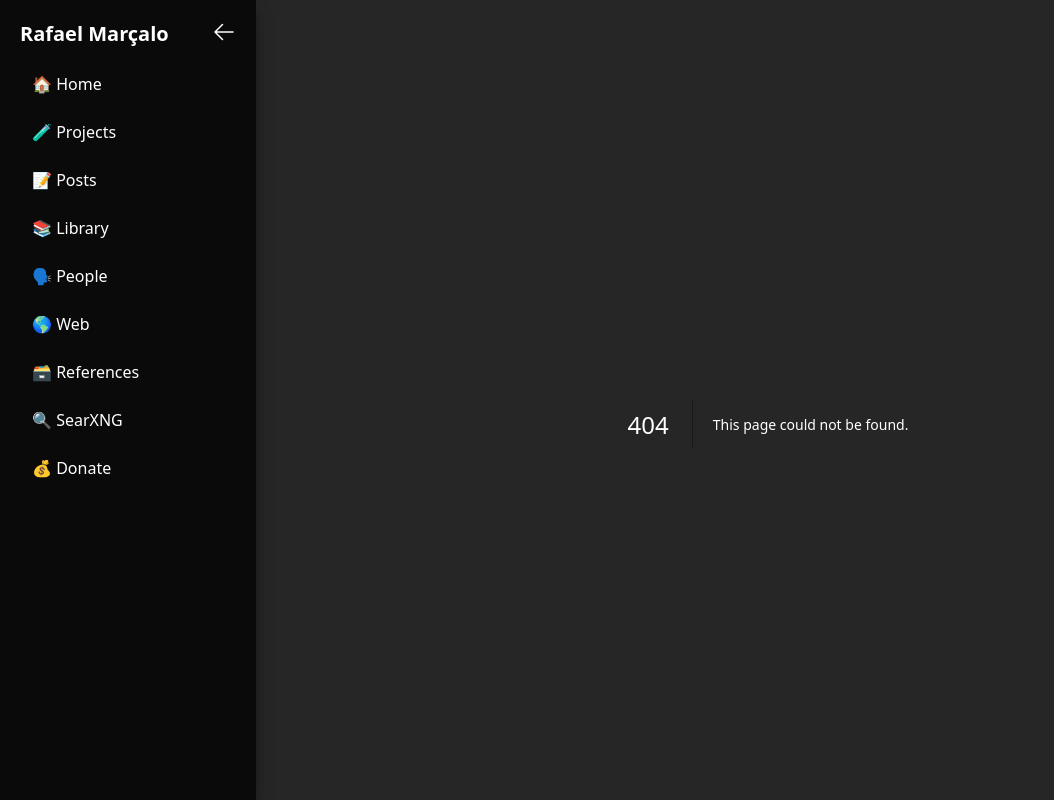
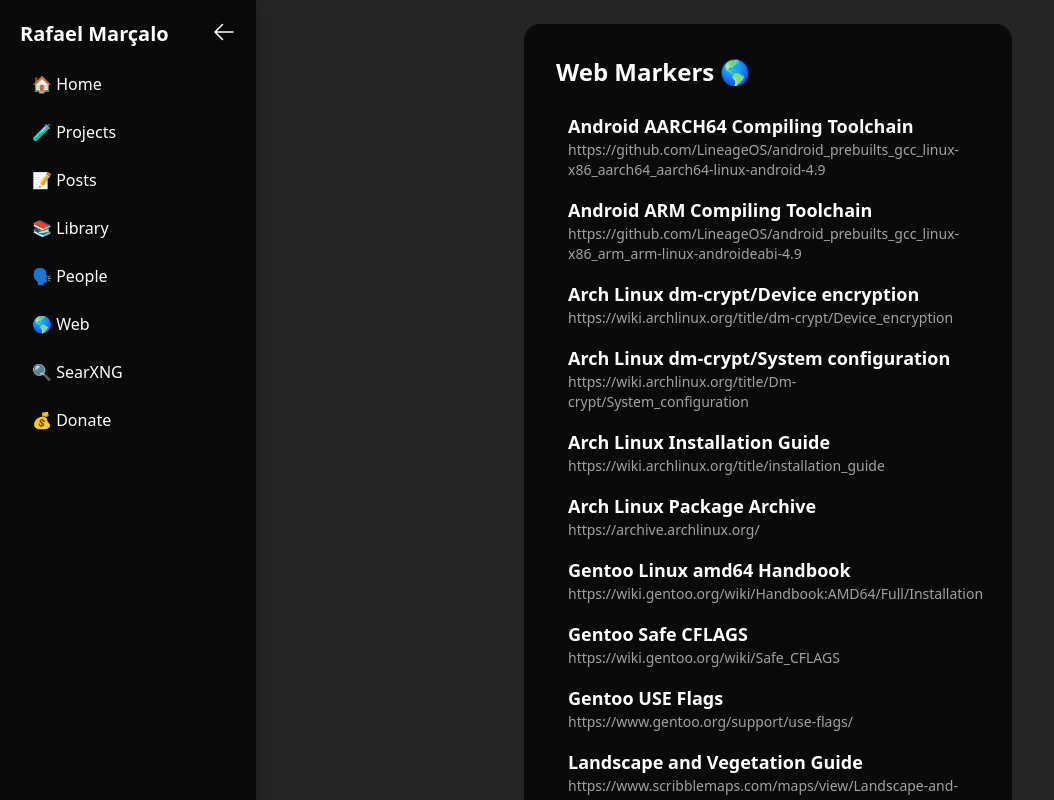
Before and after one commit to rafa-99/website, a Next.js app: page /web in a window 1280 px wide. Before the commit this address had no page. Shown: the whole page, without its empty margins (0-1054 px from the left). Built offline with nearby package versions, Linux system fonts and the light colour scheme.

Commit message:
Added web page and updated some url's

```diff
--- a/src/app/layout.tsx
+++ b/src/app/layout.tsx
@@ -36,8 +36,7 @@
 						<a href="/library">📚 Library</a>
 						<a href="/people">🗣️ People</a>
 						<a href="/web">🌎 Web</a>
-						<a href="/references">🗃️ References</a>
-						<a href="/search">🔍 SearXNG</a>
+						<a href="https://searxng.rafaelmarcalo.xyz/">🔍 SearXNG</a>
 						<a href="/donate">💰 Donate</a>
 					</nav>
 				</aside>
--- a/src/app/people/page.tsx
+++ b/src/app/people/page.tsx
@@ -1,4 +1,4 @@
-export default function PeoplePage() {
+export default function People() {
 	const people = [
 		{ name: "Ashwin Nanjappa", url: "https://codeyarns.com/" },
 		{ name: "Bryce Vandegrift", url: "https://brycevandegrift.xyz/" },
@@ -7,7 +7,7 @@
 		{ name: "Drew DeVault's blog", url: "https://drewdevault.com/" },
 		{ name: "Eric Murphy", url: "https://ericmurphy.xyz/" },
 		{ name: "Gentoomen", url: "https://g.sicp.me/" },
-		{ name: "Kris Occhipinti", url: "https://filmsbykris.com/"},
+		{ name: "Kris Occhipinti", url: "https://filmsbykris.com/" },
 		{ name: "Luke Smith", url: "https://lukesmith.xyz/" },
 		{ name: "Mental Outlaw", url: "https://www.youtube.com/c/MentalOutlaw/" },
 		{ name: "Michael Mob", url: "https://michaelmob.com/" },
--- a/src/app/posts/page.tsx
+++ b/src/app/posts/page.tsx
@@ -77,7 +77,7 @@
 				const { formattedDate, cleanFilename } = formatData(filename);
 				return (
 					<li key={filename} className="list-item">
-						<a href={`/posts/${pathPrefix}/${filename}`} target="_blank">
+						<a href={`/posts/${pathPrefix}/${filename}`} target="_blank"  rel="noopener noreferrer">
 							<div className="flex items-center gap-2">
 								{formattedDate && (
 									<span className="text-sm text-neutral-400">({formattedDate})</span>
--- /dev/null
+++ b/src/app/web/page.tsx
@@ -0,0 +1,38 @@
+export default function Web() {
+	const web = [
+		{ name: "Android AARCH64 Compiling Toolchain", url: "https://github.com/LineageOS/android_prebuilts_gcc_linux-x86_aarch64_aarch64-linux-android-4.9" },
+		{ name: "Android ARM Compiling Toolchain", url: "https://github.com/LineageOS/android_prebuilts_gcc_linux-x86_arm_arm-linux-androideabi-4.9" },
+		{ name: "Arch Linux dm-crypt/Device encryption", url: "https://wiki.archlinux.org/title/dm-crypt/Device_encryption" },
+		{ name: "Arch Linux dm-crypt/System configuration", url: "https://wiki.archlinux.org/title/Dm-crypt/System_configuration" },
+		{ name: "Arch Linux Installation Guide", url: "https://wiki.archlinux.org/title/installation_guide" },
+		{ name: "Arch Linux Package Archive", url: "https://archive.archlinux.org/" },
+		{ name: "Gentoo Linux amd64 Handbook", url: "https://wiki.gentoo.org/wiki/Handbook:AMD64/Full/Installation" },
+		{ name: "Gentoo Safe CFLAGS", url: "https://wiki.gentoo.org/wiki/Safe_CFLAGS" },
+		{ name: "Gentoo USE Flags", url: "https://www.gentoo.org/support/use-flags/" },
+		{ name: "Landscape and Vegetation Guide", url: "https://www.scribblemaps.com/maps/view/Landscape-and-Vegetation-Guide/U1ZwTHRDGL" },
+		{ name: "Nanyang Technological University - Programming Notes", url: "https://www3.ntu.edu.sg/home/ehchua/programming/index.html" },
+		{ name: "OpenBSD Public Repositories", url: "https://ftp.openbsd.org/pub/OpenBSD/" },
+		{ name: "Plonk It", url: "https://www.plonkit.net/" },
+		{ name: "SearXNG and searx instances", url: "https://searx.space/" },
+		{ name: "Suckless Stuff That Rocks", url: "https://suckless.org/rocks/" },
+		{ name: "XDG Base Directory", url: "https://wiki.archlinux.org/title/XDG_Base_Directory" },
+	];
+
+	return (
+		<div className="flex flex-col items-center justify-center space-y-12">
+			<div className="bg-neutral-950 p-8 rounded-2xl shadow-lg max-w-1/2 w-full">
+				<h1 className="text-2xl font-bold mb-4 text-white">Web Markers 🌎</h1>
+				<ul>
+					{web.map((page, index) => (
+						<li key={index} className="list-item">
+							<a href={page.url} target="_blank" rel="noopener noreferrer" className="flex flex-col">
+								<span className="text-lg font-semibold">{page.name}</span>
+								<span className="text-sm text-neutral-400">{page.url}</span>
+							</a>
+						</li>
+					))}
+				</ul>
+			</div>
+		</div>
+	);
+}
```
Lines whose indentation alone changed are shown as unchanged.
